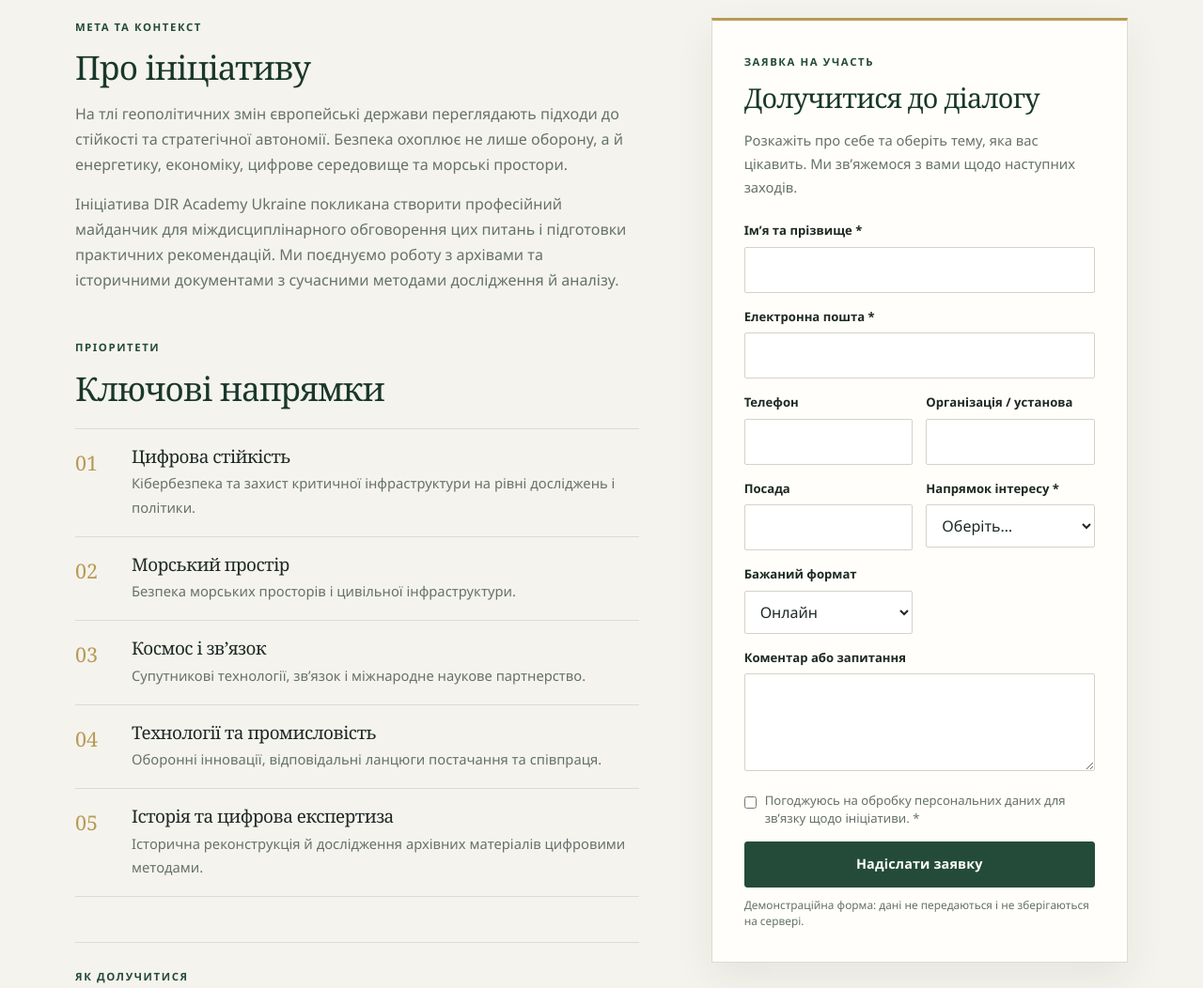
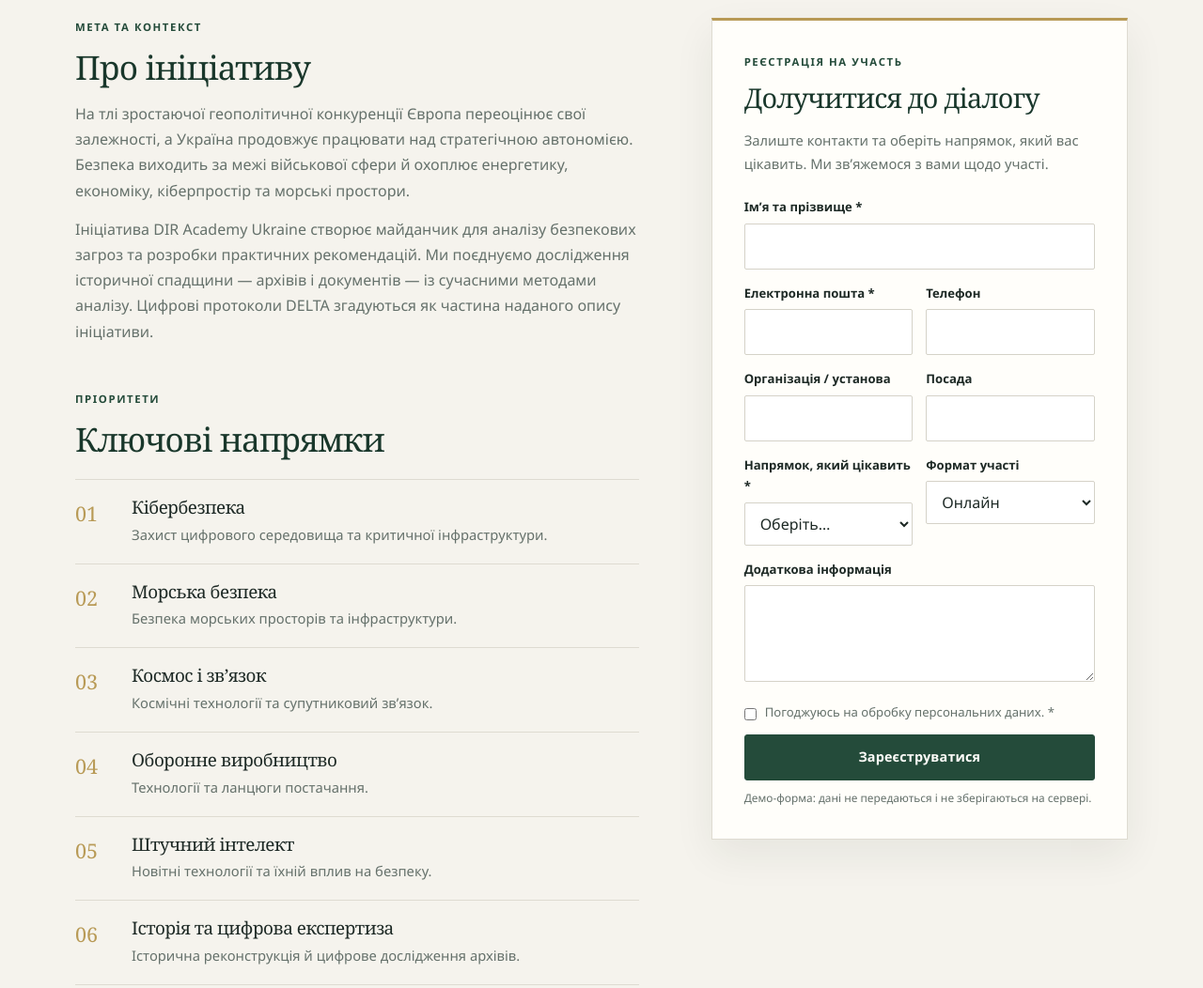
Before and after one commit to cossackw2-svg/DIR-Academy, a plain HTML site: page events.html in a window 1280 px wide. Shown: the part 800-1852 px from the top of the page at 94% size. Drawn offline with Linux system fonts and the light colour scheme.

Commit message:
Adapt supplied events page content to DIR Academy site styling

```diff
--- a/events.html
+++ b/events.html
@@ -3,7 +3,7 @@
 <head>
   <meta charset="UTF-8">
   <meta name="viewport" content="width=device-width, initial-scale=1.0">
-  <meta name="description" content="Ініціатива DIR Academy Ukraine для українсько-європейського діалогу про безпеку, дослідження та історичну спадщину.">
+  <meta name="description" content="Ініціатива DIR Academy Ukraine для українсько-європейського діалогу про безпеку, партнерство та історичну спадщину.">
   <title>DIR Academy Ukraine — Події та ініціативи</title>
   <link rel="stylesheet" href="styles.css">
   <link rel="stylesheet" href="events.css">
@@ -30,7 +30,7 @@
       <div class="wrap initiative-hero-inner">
         <p class="initiative-kicker">Події та ініціативи · міжнародний діалог</p>
         <h1>Спадщина та безпека: українсько-європейський діалог</h1>
-        <p class="initiative-intro">Ініціатива DIR Academy Ukraine та партнерів для аналізу безпекових викликів і розвитку співпраці — від стійкості критичної інфраструктури до цифрової експертизи історичних джерел.</p>
+        <p class="initiative-intro">Спільна ініціатива DIR Academy Ukraine та партнерів для оцінки безпекових загроз і пошуку шляхів співпраці в пріоритетних сферах — від кібербезпеки до історичної реконструкції.</p>
         <a class="btn initiative-cta" href="#registration">Висловити інтерес</a>
       </div>
     </section>
@@ -40,45 +40,46 @@
         <section>
           <p class="initiative-label">Мета та контекст</p>
           <h2>Про ініціативу</h2>
-          <p>На тлі геополітичних змін європейські держави переглядають підходи до стійкості та стратегічної автономії. Безпека охоплює не лише оборону, а й енергетику, економіку, цифрове середовище та морські простори.</p>
-          <p>Ініціатива DIR Academy Ukraine покликана створити професійний майданчик для міждисциплінарного обговорення цих питань і підготовки практичних рекомендацій. Ми поєднуємо роботу з архівами та історичними документами з сучасними методами дослідження й аналізу.</p>
+          <p>На тлі зростаючої геополітичної конкуренції Європа переоцінює свої залежності, а Україна продовжує працювати над стратегічною автономією. Безпека виходить за межі військової сфери й охоплює енергетику, економіку, кіберпростір та морські простори.</p>
+          <p>Ініціатива DIR Academy Ukraine створює майданчик для аналізу безпекових загроз та розробки практичних рекомендацій. Ми поєднуємо дослідження історичної спадщини — архівів і документів — із сучасними методами аналізу. Цифрові протоколи DELTA згадуються як частина наданого опису ініціативи.</p>
         </section>
 
         <section>
           <p class="initiative-label">Пріоритети</p>
           <h2>Ключові напрямки</h2>
           <div class="initiative-topics">
-            <article><span>01</span><div><h3>Цифрова стійкість</h3><p>Кібербезпека та захист критичної інфраструктури на рівні досліджень і політики.</p></div></article>
-            <article><span>02</span><div><h3>Морський простір</h3><p>Безпека морських просторів і цивільної інфраструктури.</p></div></article>
-            <article><span>03</span><div><h3>Космос і зв’язок</h3><p>Супутникові технології, зв’язок і міжнародне наукове партнерство.</p></div></article>
-            <article><span>04</span><div><h3>Технології та промисловість</h3><p>Оборонні інновації, відповідальні ланцюги постачання та співпраця.</p></div></article>
-            <article><span>05</span><div><h3>Історія та цифрова експертиза</h3><p>Історична реконструкція й дослідження архівних матеріалів цифровими методами.</p></div></article>
+            <article><span>01</span><div><h3>Кібербезпека</h3><p>Захист цифрового середовища та критичної інфраструктури.</p></div></article>
+            <article><span>02</span><div><h3>Морська безпека</h3><p>Безпека морських просторів та інфраструктури.</p></div></article>
+            <article><span>03</span><div><h3>Космос і зв’язок</h3><p>Космічні технології та супутниковий зв’язок.</p></div></article>
+            <article><span>04</span><div><h3>Оборонне виробництво</h3><p>Технології та ланцюги постачання.</p></div></article>
+            <article><span>05</span><div><h3>Штучний інтелект</h3><p>Новітні технології та їхній вплив на безпеку.</p></div></article>
+            <article><span>06</span><div><h3>Історія та цифрова експертиза</h3><p>Історична реконструкція й цифрове дослідження архівів.</p></div></article>
           </div>
         </section>
 
         <section class="initiative-format">
           <p class="initiative-label">Як долучитися</p>
           <h2>Формат участі</h2>
-          <p>Ініціатива передбачає тематичні круглі столи, спільні дослідження та професійні обміни в Україні й Європі. Формат і календар наступних зустрічей визначатимуться окремо; залишена заявка допоможе нам зрозуміти ваші тематичні інтереси.</p>
+          <p>Ініціатива передбачає тематичні круглі столи, спільні дослідження та два флагманські обміни — у Києві та Брюсселі. Участь відбуватиметься за попередньою реєстрацією.</p>
         </section>
       </article>
 
       <aside class="initiative-form-card" id="registration">
-        <p class="initiative-label">Заявка на участь</p>
+        <p class="initiative-label">Реєстрація на участь</p>
         <h2>Долучитися до діалогу</h2>
-        <p class="form-intro">Розкажіть про себе та оберіть тему, яка вас цікавить. Ми зв’яжемося з вами щодо наступних заходів.</p>
+        <p class="form-intro">Залиште контакти та оберіть напрямок, який вас цікавить. Ми зв’яжемося з вами щодо участі.</p>
         <form id="initiative-form" novalidate>
           <div class="fields">
             <div class="full"><label for="participant-name">Ім’я та прізвище <span aria-hidden="true">*</span></label><input id="participant-name" name="name" autocomplete="name" required></div>
-            <div class="full"><label for="participant-email">Електронна пошта <span aria-hidden="true">*</span></label><input id="participant-email" name="email" type="email" autocomplete="email" required></div>
+            <div><label for="participant-email">Електронна пошта <span aria-hidden="true">*</span></label><input id="participant-email" name="email" type="email" autocomplete="email" required></div>
             <div><label for="participant-phone">Телефон</label><input id="participant-phone" name="phone" type="tel" autocomplete="tel"></div>
             <div><label for="participant-org">Організація / установа</label><input id="participant-org" name="organization" autocomplete="organization"></div>
             <div><label for="participant-role">Посада</label><input id="participant-role" name="role" autocomplete="organization-title"></div>
-            <div><label for="participant-topic">Напрямок інтересу <span aria-hidden="true">*</span></label><select id="participant-topic" name="topic" required><option value="">Оберіть…</option><option>Кібербезпека та стійкість</option><option>Морська безпека</option><option>Космічні технології</option><option>Оборонні інновації</option><option>Історична реконструкція</option><option>Інше</option></select></div>
-            <div><label for="participant-format">Бажаний формат</label><select id="participant-format" name="format"><option>Онлайн</option><option>Офлайн — за запрошенням</option><option>Будь-який</option></select></div>
-            <div class="full"><label for="participant-message">Коментар або запитання</label><textarea id="participant-message" name="message" rows="3"></textarea></div>
-            <div class="full consent-row"><input id="participant-consent" name="consent" type="checkbox" required><label for="participant-consent">Погоджуюсь на обробку персональних даних для зв’язку щодо ініціативи. <span aria-hidden="true">*</span></label></div>
-            <div class="full"><button class="btn" type="submit">Надіслати заявку</button><p class="demo-note">Демонстраційна форма: дані не передаються і не зберігаються на сервері.</p><p id="initiative-status" class="initiative-status" role="status" aria-live="polite"></p></div>
+            <div><label for="participant-topic">Напрямок, який цікавить <span aria-hidden="true">*</span></label><select id="participant-topic" name="topic" required><option value="">Оберіть…</option><option>Кібербезпека</option><option>Морська безпека</option><option>Космічні технології</option><option>Оборонне виробництво</option><option>Штучний інтелект</option><option>Історична реконструкція</option></select></div>
+            <div><label for="participant-format">Формат участі</label><select id="participant-format" name="format"><option>Онлайн</option><option>Офлайн — за запрошенням</option></select></div>
+            <div class="full"><label for="participant-message">Додаткова інформація</label><textarea id="participant-message" name="message" rows="3"></textarea></div>
+            <div class="full consent-row"><input id="participant-consent" name="consent" type="checkbox" required><label for="participant-consent">Погоджуюсь на обробку персональних даних. <span aria-hidden="true">*</span></label></div>
+            <div class="full"><button class="btn" type="submit">Зареєструватися</button><p class="demo-note">Демо-форма: дані не передаються і не зберігаються на сервері.</p><p id="initiative-status" class="initiative-status" role="status" aria-live="polite"></p></div>
           </div>
         </form>
       </aside>
@@ -101,12 +102,12 @@
       status.className = 'initiative-status is-visible';
       if (!name || !emailIsValid || !topic || !consent) {
         status.classList.add('is-error');
-        status.textContent = 'Перевірте ім’я, коректність електронної пошти, напрямок і згоду.';
+        status.textContent = 'Заповніть обов’язкові поля коректно та підтвердіть згоду.';
         return;
       }
 
       status.classList.remove('is-error');
-      status.textContent = `Дякуємо, ${name}! Інтерес до напряму «${topic}» зафіксовано лише для демонстрації — форма ще не підключена до сервера.`;
+      status.textContent = `Дякуємо, ${name}! Це демонстраційне підтвердження — форма ще не підключена до сервера.`;
       form.reset();
     });
   </script>
```
